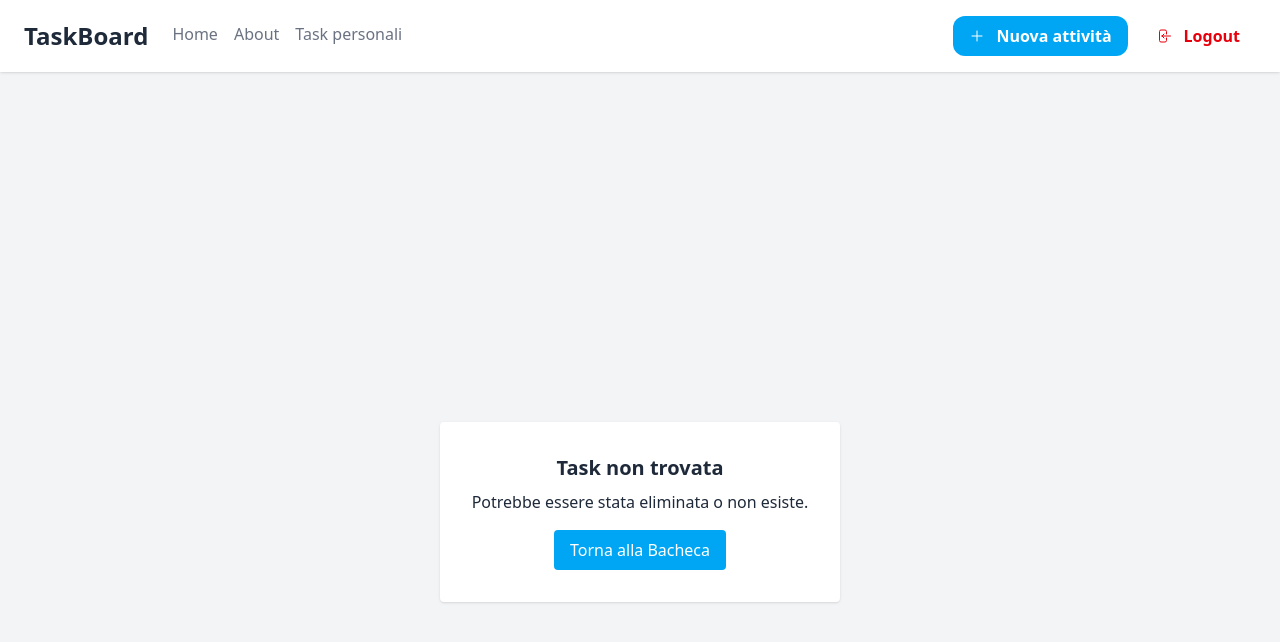
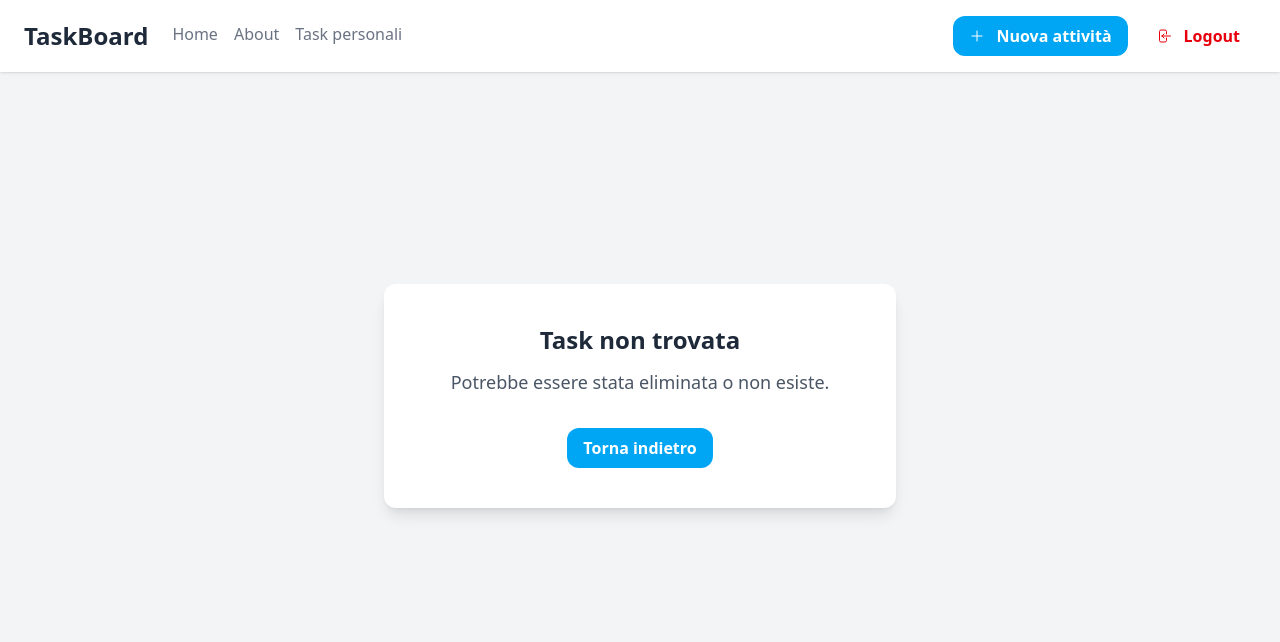
Before and after one commit to giordanam/myNextTaksboard, a Next.js app: page /task/1 in a window 1280 px wide. Shown: the top 642 px of the page. Built offline with nearby package versions, Linux system fonts and the light colour scheme.

Commit message:
feat: refactor task modal and detail components for improved structure

```diff
--- a/src/app/(logged)/@modal/(.)task/[id]/page.tsx
+++ b/src/app/(logged)/@modal/(.)task/[id]/page.tsx
@@ -1,56 +1,15 @@
-'use client';
+import { Suspense } from 'react';
+import ModalClient from '@/app/(logged)/@modal/ModalClient';
 
-import { useTasks } from '@/contexts/TaskContext';
-import { useRouter, useParams } from 'next/navigation';
-import DetailModal from '@/components/DetailModal';
-import { useEffect, useState } from 'react';
+async function ModalDataLoader({ params }: { params: Promise<{ id: string }> }) {
+  const resolvedParams = await params;
+  return <ModalClient id={resolvedParams.id} />;
+}
 
-export default function InterceptedTaskModal() {
-  const router = useRouter();
-  const params = useParams();
-  const { tasks, handleSaveForm, deleteTask } = useTasks();
-
-  // aggiunto per il problema che all'inizio le tasks non erano ancora pronte
-  //e si rompeva il routing nella pagina reale
-  const [isReady, setIsReady] = useState(false);
-  const taskId = params?.id as string;
-  const task = tasks.find((t) => t.id === taskId);
-  const closeModal = () => {
-    router.back();
-  };
-
-  useEffect(() => {
-    // eslint-disable-next-line react-hooks/set-state-in-effect
-    setIsReady(true);
-  }, []);
-
-  if (!isReady) {
-    return null;
-  }
-
-  if (!task) {
-    return (
-      <div className="min-h-screen flex items-center justify-center p-4 bg-gray-100">
-        <div className="bg-white p-8 rounded shadow text-center">
-          <h2 className="text-xl font-bold mb-2">Task non trovata</h2>
-          <p className="mb-4">Potrebbe essere stata eliminata o non esiste.</p>
-        </div>
-      </div>
-    );
-  }
-
+export default function InterceptedTaskModal({ params }: { params: Promise<{ id: string }> }) {
   return (
-    <DetailModal
-      task={task}
-      onClose={closeModal}
-      onSave={async (taskData) => {
-        await handleSaveForm(taskData);
-        closeModal();
-      }}
-      onDelete={async (id) => {
-        await deleteTask(id);
-        closeModal();
-      }}
-    />
+    <Suspense fallback={null}>
+      <ModalDataLoader params={params} />
+    </Suspense>
   );
 }
--- /dev/null
+++ b/src/app/(logged)/@modal/ModalClient.tsx
@@ -0,0 +1,8 @@
+'use client';
+import TaskDetail from '@/components/TaskDetail';
+import { useRouter } from 'next/navigation';
+
+export default function ModalClient({ id }: { id: string }) {
+  const router = useRouter();
+  return <TaskDetail id={id} onClose={() => router.back()} />;
+}
--- /dev/null
+++ b/src/app/(logged)/task/[id]/PageClient.tsx
@@ -0,0 +1,8 @@
+'use client';
+import TaskDetail from '@/components/TaskDetail';
+import { useRouter } from 'next/navigation';
+
+export default function ModalClient({ id }: { id: string }) {
+  const router = useRouter();
+  return <TaskDetail id={id} onClose={() => router.push('/')} />;
+}
--- a/src/app/(logged)/task/[id]/page.tsx
+++ b/src/app/(logged)/task/[id]/page.tsx
@@ -1,70 +1,15 @@
-'use client';
+import { Suspense } from 'react';
+import PageClient from '@/app/(logged)/task/[id]/PageClient';
 
-import { Suspense, useEffect, useState } from 'react';
-import { useTasks } from '@/contexts/TaskContext';
-import { useRouter, useParams } from 'next/navigation';
-import DetailModal from '@/components/DetailModal';
+async function PageDataLoader({ params }: { params: Promise<{ id: string }> }) {
+  const resolvedParams = await params;
+  return <PageClient id={resolvedParams.id} />;
+}
 
-function TaskContent() {
-  const router = useRouter();
-  const params = useParams();
-  const { tasks, handleSaveForm, deleteTask } = useTasks();
-
-  // aggiunto per il problema che all'inizio le tasks non erano ancora pronte
-  //e si rompeva il routing
-  const [isReady, setIsReady] = useState(false);
-  const taskId = params?.id as string;
-  const task = tasks.find((t) => t.id === taskId);
-  const goHome = () => router.push('/');
-
-  useEffect(() => {
-    // eslint-disable-next-line react-hooks/set-state-in-effect
-    setIsReady(true);
-  }, []);
-
-  if (!isReady) {
-    return null;
-  }
-
-  if (!task) {
-    return (
-      <div className="min-h-screen flex items-center justify-center p-4 bg-gray-100">
-        <div className="bg-white p-8 rounded shadow text-center">
-          <h2 className="text-xl font-bold mb-2">Task non trovata</h2>
-          <p className="mb-4">Potrebbe essere stata eliminata o non esiste.</p>
-          <button onClick={goHome} className="bg-sky-500 text-white px-4 py-2 rounded">
-            Torna alla Bacheca
-          </button>
-        </div>
-      </div>
-    );
-  }
-
+export default function TaskPage({ params }: { params: Promise<{ id: string }> }) {
   return (
-    <div className="min-h-screen flex items-center justify-center p-4 bg-gray-100">
-      <DetailModal
-        task={task}
-        onClose={goHome}
-        onSave={async (taskData) => {
-          await handleSaveForm(taskData);
-          goHome();
-        }}
-        onDelete={async (id) => {
-          await deleteTask(id);
-          goHome();
-        }}
-      />
-    </div>
+    <Suspense fallback={null}>
+      <PageDataLoader params={params} />
+    </Suspense>
   );
 }
-
-export default function RealTaskPage() {
-  return (
-    <div className="min-h-screen flex items-center justify-center p-4 bg-gray-100">
-      {/* suspense che permette a Next.js di non bloccarsi sul prerendering */}
-      <Suspense fallback={<div className="animate-pulse"></div>}>
-        <TaskContent />
-      </Suspense>
-    </div>
-  );
-}
--- a/src/components/Header.tsx
+++ b/src/components/Header.tsx
@@ -9,7 +9,6 @@ import { IconPlus, IconDelete, IconLogout } from './Icons';
 export default function Header({ buttons }: { buttons?: React.ReactNode }) {
   const { setIsModalOpen, deleteAllTasks } = useTasks();
   const pathname = usePathname();
-  const isUserPage = pathname === '/user';
   const router = useRouter();
 
   const handleLogout = () => {
--- /dev/null
+++ b/src/components/TaskDetail.tsx
@@ -0,0 +1,47 @@
+'use client';
+
+import { useTasks } from '@/contexts/TaskContext';
+import DetailModal from './DetailModal';
+import Button from './Button';
+
+interface TaskDetailProps {
+  id: string;
+  onClose: () => void;
+}
+
+export default function TaskDetail({ id, onClose }: TaskDetailProps) {
+  const { tasks, handleSaveForm, deleteTask, isMounted } = useTasks();
+
+  if (!isMounted) return null;
+
+  const task = tasks.find((t) => t.id === id);
+
+  if (!task) {
+    return (
+      <div className="min-h-screen flex items-center -mt-25 justify-center bg-gray-100">
+        <div className="bg-white p-10 w-full max-w-lg rounded-xl shadow-lg text-center">
+          <h2 className="text-2xl font-bold mb-3 text-gray-800">Task non trovata</h2>
+          <p className="text-lg text-gray-600 mb-8">
+            Potrebbe essere stata eliminata o non esiste.
+          </p>
+          <Button onClick={onClose}>Torna indietro</Button>
+        </div>
+      </div>
+    );
+  }
+
+  return (
+    <DetailModal
+      task={task}
+      onClose={onClose}
+      onSave={async (taskData) => {
+        await handleSaveForm(taskData);
+        onClose();
+      }}
+      onDelete={async (id) => {
+        await deleteTask(id);
+        onClose();
+      }}
+    />
+  );
+}
```
